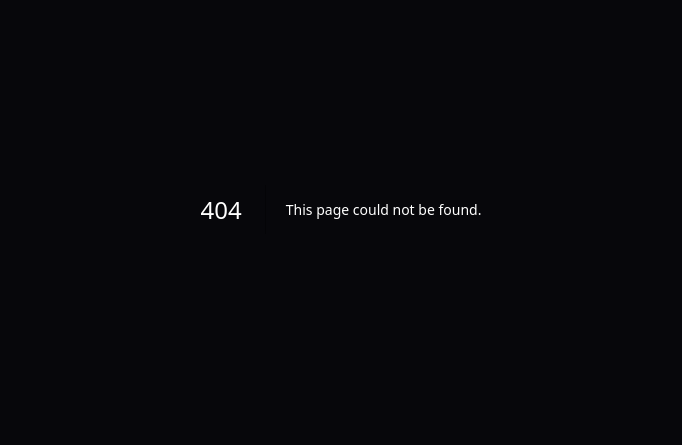
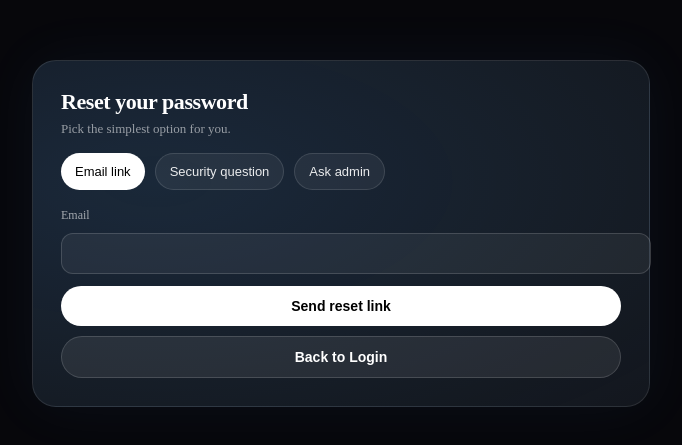
Before and after one commit to RiotBryant/broPORTAL, a Next.js app: page /forgot-password in a window 1280 px wide. Before the commit this address had no page. Shown: the part 191-636 px from the top of the page, without its empty margins (299-981 px from the left). Built offline with nearby package versions, Linux system fonts and the light colour scheme; no server answers.

Commit message:
Create page.tsx

```diff
--- /dev/null
+++ b/app/forgot-password/page.tsx
@@ -0,0 +1,228 @@
+"use client";
+
+import { useState } from "react";
+import { useRouter } from "next/navigation";
+import { supabase } from "@/lib/supabase/client";
+
+type Mode = "email" | "security" | "admin";
+
+export default function ForgotPasswordHub() {
+  const router = useRouter();
+  const [mode, setMode] = useState<Mode>("email");
+
+  // shared
+  const [email, setEmail] = useState("");
+  const [loading, setLoading] = useState(false);
+  const [ok, setOk] = useState<string | null>(null);
+  const [err, setErr] = useState<string | null>(null);
+
+  // security-question flow
+  const [question, setQuestion] = useState<string | null>(null);
+  const [answer, setAnswer] = useState("");
+  const [newPassword, setNewPassword] = useState("");
+  const [step, setStep] = useState<"start" | "question" | "set">("start");
+
+  async function sendEmailReset(e: React.FormEvent) {
+    e.preventDefault();
+    setErr(null);
+    setOk(null);
+    setLoading(true);
+
+    const { error } = await supabase.auth.resetPasswordForEmail(email, {
+      redirectTo: `${window.location.origin}/reset-password`,
+    });
+
+    setLoading(false);
+
+    if (error) return setErr(error.message);
+    setOk("Check your email for a reset link.");
+  }
+
+  async function securityGetQuestion(e: React.FormEvent) {
+    e.preventDefault();
+    setErr(null);
+    setOk(null);
+    setLoading(true);
+
+    const res = await fetch("/api/security-reset/question", {
+      method: "POST",
+      headers: { "Content-Type": "application/json" },
+      body: JSON.stringify({ email }),
+    });
+
+    const data = await res.json();
+    setLoading(false);
+
+    if (!res.ok) return setErr(data?.error || "Could not find that account.");
+
+    setQuestion(data.question);
+    setStep("question");
+  }
+
+  async function securityVerify(e: React.FormEvent) {
+    e.preventDefault();
+    setErr(null);
+    setOk(null);
+    setLoading(true);
+
+    const res = await fetch("/api/security-reset/verify", {
+      method: "POST",
+      headers: { "Content-Type": "application/json" },
+      body: JSON.stringify({ email, answer }),
+    });
+
+    const data = await res.json();
+    setLoading(false);
+
+    if (!res.ok) return setErr(data?.error || "Wrong answer.");
+
+    setStep("set");
+  }
+
+  async function securitySet(e: React.FormEvent) {
+    e.preventDefault();
+    setErr(null);
+    setOk(null);
+    setLoading(true);
+
+    const res = await fetch("/api/security-reset/set", {
+      method: "POST",
+      headers: { "Content-Type": "application/json" },
+      body: JSON.stringify({ email, newPassword }),
+    });
+
+    const data = await res.json();
+    setLoading(false);
+
+    if (!res.ok) return setErr(data?.error || "Could not reset password.");
+
+    setOk("Password updated. Go log in.");
+  }
+
+  async function requestAdminHelp(e: React.FormEvent) {
+    e.preventDefault();
+    setErr(null);
+    setOk(null);
+    setLoading(true);
+
+    const res = await fetch("/api/request-reset", {
+      method: "POST",
+      headers: { "Content-Type": "application/json" },
+      body: JSON.stringify({ email }),
+    });
+
+    const data = await res.json();
+    setLoading(false);
+
+    if (!res.ok) return setErr(data?.error || "Could not submit request.");
+
+    setOk("Request sent to admins. You’ll get help soon.");
+  }
+
+  const css = `
+    :root{color-scheme:dark;}
+    .page{min-height:100vh;background:#07070b;color:white;display:grid;place-items:center;padding:24px;}
+    .card{width:100%;max-width:560px;border-radius:24px;padding:28px;
+      background: radial-gradient(900px 420px at 20% 35%, rgba(80,170,255,0.16), transparent),
+                  rgba(255,255,255,0.04);
+      border:1px solid rgba(255,255,255,0.10);
+      box-shadow:0 0 60px rgba(80,170,255,0.06);
+    }
+    h1{margin:0 0 6px;font-size:22px;font-weight:800;letter-spacing:-0.02em;}
+    p{margin:0 0 16px;font-size:13px;color:rgba(255,255,255,0.55);}
+    .tabs{display:flex;gap:10px;flex-wrap:wrap;margin:12px 0 18px;}
+    .tab{border-radius:999px;padding:10px 14px;font-size:13px;cursor:pointer;
+      border:1px solid rgba(255,255,255,0.12);
+      background:rgba(255,255,255,0.06);
+      color:rgba(255,255,255,0.9);
+    }
+    .tabActive{background:#ffffff;color:#000;border:none;}
+    .input{width:100%;padding:12px 14px;margin-bottom:12px;border-radius:12px;
+      border:1px solid rgba(255,255,255,0.15);background:rgba(255,255,255,0.06);color:white;}
+    .btn{width:100%;border-radius:999px;padding:12px 14px;font-size:14px;font-weight:800;border:none;cursor:pointer;
+      background:#ffffff;color:#000;transition:transform .12s ease,opacity .12s ease;}
+    .btn:hover{transform:translateY(-1px);opacity:.95;}
+    .ghost{margin-top:10px;background:rgba(255,255,255,0.08);color:white;border:1px solid rgba(255,255,255,0.15);}
+    .msgOk{margin:0 0 12px;font-size:13px;color:rgba(170,255,200,0.9);}
+    .msgErr{margin:0 0 12px;font-size:13px;color:#ff6b6b;}
+    .label{font-size:12px;color:rgba(255,255,255,0.60);margin:6px 0 10px;}
+  `;
+
+  return (
+    <div className="page">
+      <style>{css}</style>
+
+      <div className="card">
+        <h1>Reset your password</h1>
+        <p>Pick the simplest option for you.</p>
+
+        <div className="tabs">
+          <button className={`tab ${mode === "email" ? "tabActive" : ""}`} onClick={() => (setMode("email"), setErr(null), setOk(null))}>
+            Email link
+          </button>
+          <button className={`tab ${mode === "security" ? "tabActive" : ""}`} onClick={() => (setMode("security"), setErr(null), setOk(null), setStep("start"))}>
+            Security question
+          </button>
+          <button className={`tab ${mode === "admin" ? "tabActive" : ""}`} onClick={() => (setMode("admin"), setErr(null), setOk(null))}>
+            Ask admin
+          </button>
+        </div>
+
+        {ok && <div className="msgOk">{ok}</div>}
+        {err && <div className="msgErr">{err}</div>}
+
+        {mode === "email" && (
+          <form onSubmit={sendEmailReset}>
+            <div className="label">Email</div>
+            <input className="input" type="email" value={email} onChange={(e) => setEmail(e.target.value)} required />
+            <button className="btn" disabled={loading}>{loading ? "Sending..." : "Send reset link"}</button>
+          </form>
+        )}
+
+        {mode === "security" && (
+          <>
+            {step === "start" && (
+              <form onSubmit={securityGetQuestion}>
+                <div className="label">Email</div>
+                <input className="input" type="email" value={email} onChange={(e) => setEmail(e.target.value)} required />
+                <button className="btn" disabled={loading}>{loading ? "Loading..." : "Continue"}</button>
+              </form>
+            )}
+
+            {step === "question" && (
+              <form onSubmit={securityVerify}>
+                <div className="label">Security question</div>
+                <div style={{ marginBottom: 12, fontSize: 14, color: "rgba(255,255,255,0.9)" }}>{question}</div>
+                <input className="input" value={answer} onChange={(e) => setAnswer(e.target.value)} placeholder="Answer" required />
+                <button className="btn" disabled={loading}>{loading ? "Verifying..." : "Verify answer"}</button>
+              </form>
+            )}
+
+            {step === "set" && (
+              <form onSubmit={securitySet}>
+                <div className="label">New password</div>
+                <input className="input" type="password" value={newPassword} onChange={(e) => setNewPassword(e.target.value)} required />
+                <button className="btn" disabled={loading}>{loading ? "Resetting..." : "Set new password"}</button>
+              </form>
+            )}
+          </>
+        )}
+
+        {mode === "admin" && (
+          <form onSubmit={requestAdminHelp}>
+            <div className="label">Email</div>
+            <input className="input" type="email" value={email} onChange={(e) => setEmail(e.target.value)} required />
+            <button className="btn" disabled={loading}>{loading ? "Sending..." : "Send request to Admin Inbox"}</button>
+            <div style={{ marginTop: 12, fontSize: 12, color: "rgba(255,255,255,0.55)" }}>
+              This creates a ticket in Admin Inbox so you get help even if email/security fails.
+            </div>
+          </form>
+        )}
+
+        <button className="btn ghost" onClick={() => router.push("/login")}>
+          Back to Login
+        </button>
+      </div>
+    </div>
+  );
+}
```
